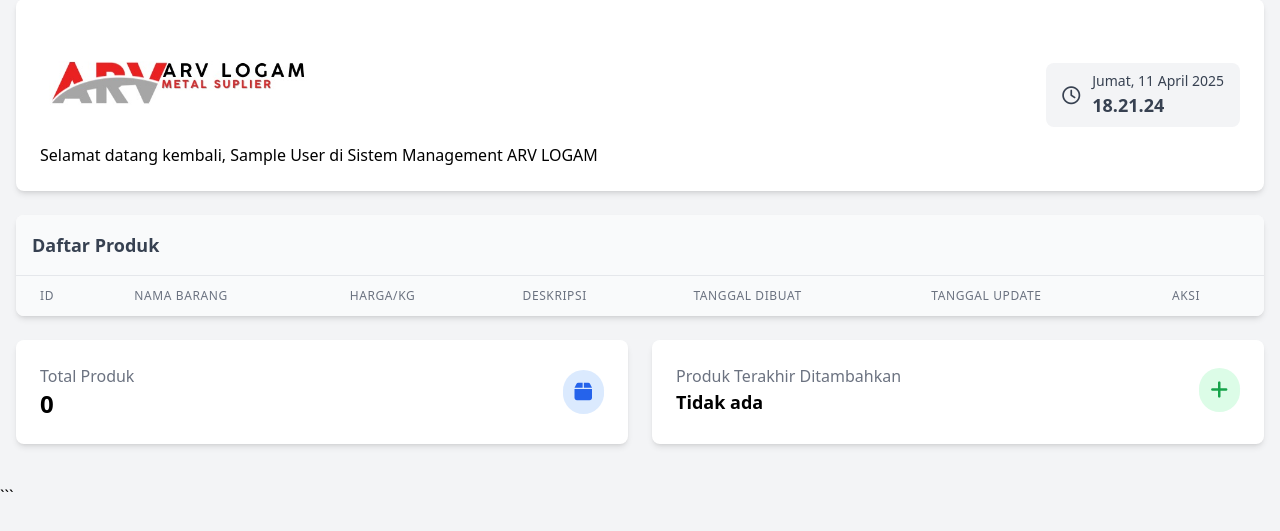
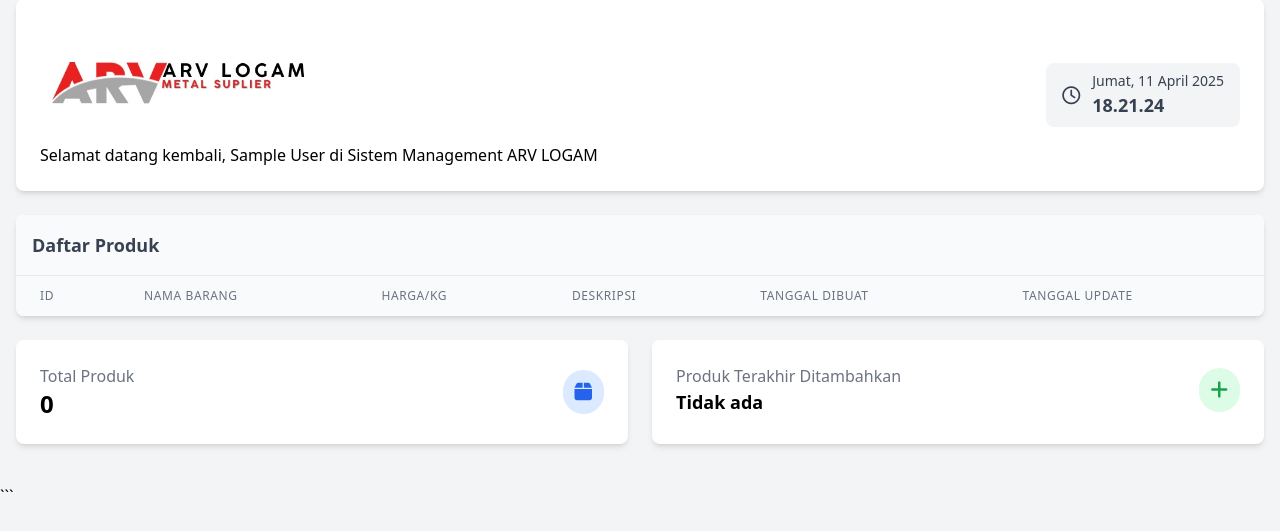
Before and after one commit to ARVLogam/my-flask-app, a Flask app: page /dashboard in a window 1280 px wide. Shown: the part 113-644 px from the top of the page. Run offline with Flask 3, Linux system fonts and the light colour scheme; the visitor is signed in with stand-in values (Sample User, id 1); data that the repository does not hold is empty; some libraries are stand-ins or nearby versions.

Commit message:
Update dashboard.html

```diff
--- a/templates/dashboard.html
+++ b/templates/dashboard.html
@@ -67,11 +67,6 @@
                 <th class="px-6 py-3 text-left text-xs font-medium text-gray-500 uppercase tracking-wider">
                   Tanggal Update
                 </th>
-                {% if role == 'admin' %}
-                <th class="px-6 py-3 text-left text-xs font-medium text-gray-500 uppercase tracking-wider">
-                  Aksi
-                </th>
-                {% endif %}
               </tr>
             </thead>
             <tbody class="bg-white divide-y divide-gray-200">
```
